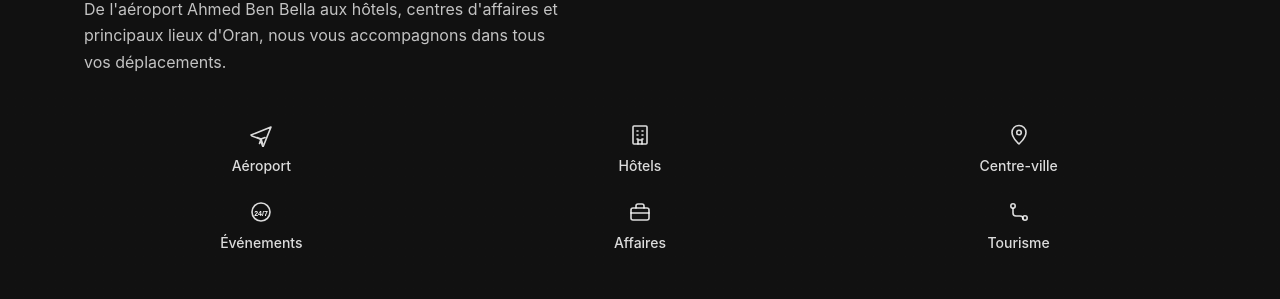
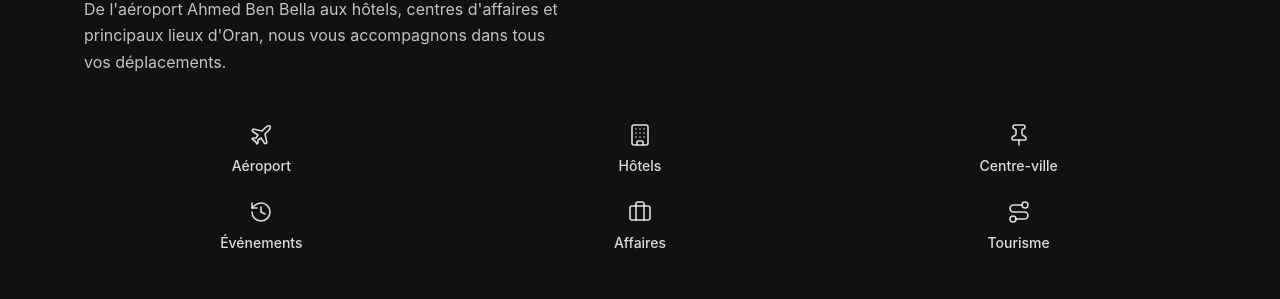
Before and after one commit to berkaouibilalXI/vtc-benaddadreamcar, a React (Vite) app: page / in a window 1280 px wide. Shown: the part 3138-3437 px from the top of the page. Built offline with nearby package versions, Linux system fonts and the light colour scheme.

Commit message:
Refactor CityOran component to use lucide-react icons and improve category mapping

```diff
--- a/src/components/CityOran.jsx
+++ b/src/components/CityOran.jsx
@@ -1,4 +1,4 @@
-import { Icon } from './IconSprite';
+import { Plane, Building, Pin, History, Briefcase, Route } from 'lucide-react';
 import MediaSlot from './MediaSlot';
 import TopoMotif from './TopoMotif';
 import Reveal from './Reveal';
@@ -6,12 +6,12 @@ import { useLanguage } from '../context/LanguageContext';
 import { container, section, eyebrowRule, btnPrimary } from '../styles/ui';
 
 const CATEGORIES = [
-  { icon: 'plane', key: 'city.cat.airport' },
-  { icon: 'building', key: 'city.cat.hotels' },
-  { icon: 'pin', key: 'city.cat.downtown' },
-  { icon: 'badge247', key: 'city.cat.events' },
-  { icon: 'briefcase', key: 'city.cat.business' },
-  { icon: 'route', key: 'city.cat.tourism' },
+  { Icon: Plane, key: 'city.cat.airport' },
+  { Icon: Building, key: 'city.cat.hotels' },
+  { Icon: Pin, key: 'city.cat.downtown' },
+  { Icon: History, key: 'city.cat.events' },
+  { Icon: Briefcase, key: 'city.cat.business' },
+  { Icon: Route, key: 'city.cat.tourism' },
 ];
 
 export default function CityOran() {
@@ -20,7 +20,7 @@ export default function CityOran() {
   return (
     <section className={`${section} relative overflow-hidden bg-ink text-white`} id="city">
       <MediaSlot className="absolute inset-0 z-0" src="/assets/oran-coast.webp" alt={t('city.imgAlt')} optional />
-      <div className="absolute inset-0 z-[1] bg-gradient-to-b from-ink/55 to-ink/75" />
+      <div className="absolute inset-0 z-1 bg-linear-to-b from-ink/55 to-ink/75" />
       <TopoMotif />
 
       <div className={`${container} relative z-2`}>
@@ -36,13 +36,10 @@ export default function CityOran() {
           className="mt-8 grid grid-cols-2 gap-x-4 gap-y-6 sm:mt-12 sm:grid-cols-3 sm:gap-6 tablet:grid-cols-6"
           delay={0.1}
         >
-          {CATEGORIES.map((cat) => (
-            <div className="flex flex-col items-center gap-2 text-center" key={cat.key}>
-              <Icon
-                name={cat.icon}
-                className="h-6 w-6 shrink-0 stroke-white/85 fill-none stroke-[1.6] [stroke-linecap:round] [stroke-linejoin:round]"
-              />
-              <span className="text-[clamp(13px,1.4vw,14px)] font-medium text-white/85">{t(cat.key)}</span>
+          {CATEGORIES.map(({ Icon, key }) => (
+            <div className="flex flex-col items-center gap-2 text-center" key={key}>
+              <Icon className="h-6 w-6 shrink-0 text-white/85" strokeWidth={1.6} aria-hidden="true" />
+              <span className="text-[clamp(13px,1.4vw,14px)] font-medium text-white/85">{t(key)}</span>
             </div>
           ))}
         </Reveal>
```
